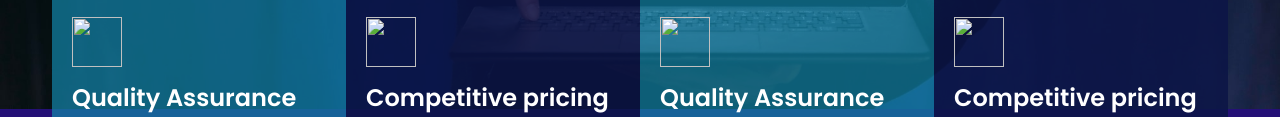
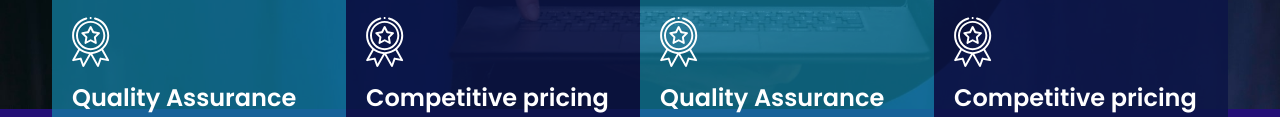
Before and after one commit to rahul995871/cyber, a plain HTML site: page index.html in a window 1280 px wide. Shown: the part 3677-3794 px from the top of the page. Drawn offline with nearby package versions, Linux system fonts and the light colour scheme; a script that the page names is missing.

Commit message:
Add files via upload

```diff
--- a/index.html
+++ b/index.html
@@ -586,7 +586,7 @@
 									<div class="main-heading">
 									<!-- <h1 class="m-0 col-w">01</h1> -->
 									<div class="choose-card-img">
-										<img src="./images/quality.svg">
+										<img src="./img/quality.svg">
 									</div>
 									<h3 class="my-2 col-w">Quality Assurance</h3>
 									<p class="m-0 col-w">Duis aute irure dolor in reprehenderit in voluptate velit esse cillum dolore eu fugiat nulla pariatur.</p>
@@ -600,7 +600,7 @@
 									<div class="main-heading">
 									<!-- <h1 class="m-0 col-w">01</h1> -->
 									<div class="choose-card-img">
-										<img src="./images/quality.svg">
+										<img src="./img/quality.svg">
 									</div>
 
 
@@ -616,7 +616,7 @@
 									<div class="main-heading">
 									<!-- <h1 class="m-0 col-w">01</h1> -->
 									<div class="choose-card-img">
-										<img src="./images/quality.svg">
+										<img src="./img/quality.svg">
 									</div>
 
 
@@ -633,7 +633,7 @@
 									<!-- <h1 class="m-0 col-w">01</h1> -->
 
 									<div class="choose-card-img">
-										<img src="./images/quality.svg">
+										<img src="./img/quality.svg">
 									</div>
 
 									<h3 class="my-2 col-w">Competitive pricing</h3>
@@ -1236,7 +1236,7 @@ The Courtyard,Al Quoz 1, Colorado, USA</p>
 
 	<!-- Footer Scripts
 	============================================= -->
-	<script src="js/functions.js"></script>
+	<script src="./js/functions.js"></script>
 	<script src="https://cdnjs.cloudflare.com/ajax/libs/slick-carousel/1.8.1/slick.min.js" integrity="sha512-XtmMtDEcNz2j7ekrtHvOVR4iwwaD6o/FUJe6+Zq+HgcCsk3kj4uSQQR8weQ2QVj1o0Pk6PwYLohm206ZzNfubg==" crossorigin="anonymous" referrerpolicy="no-referrer"></script>
 
 	<script type="text/javascript">
```
